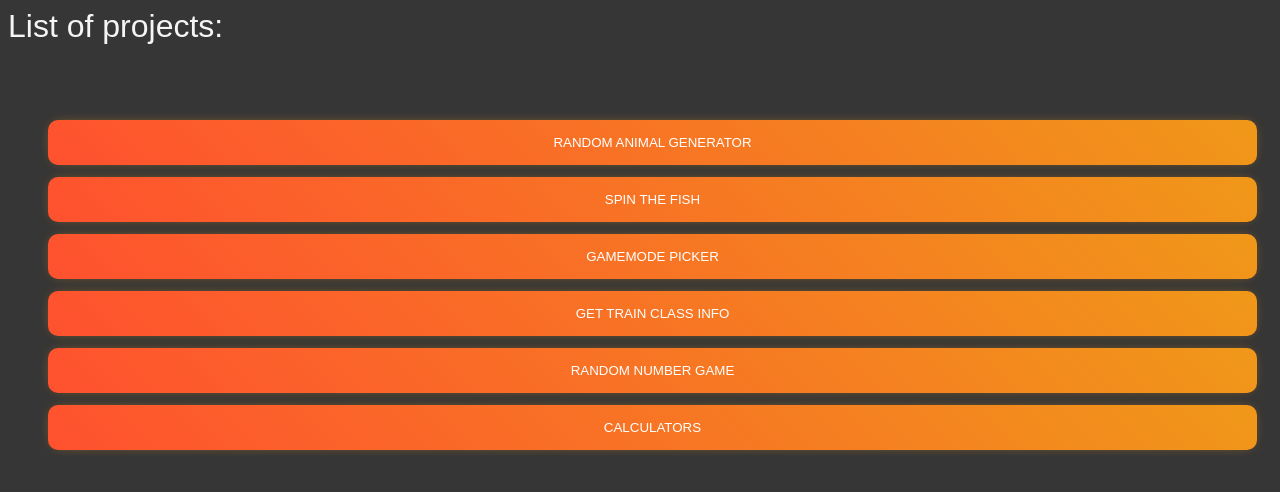
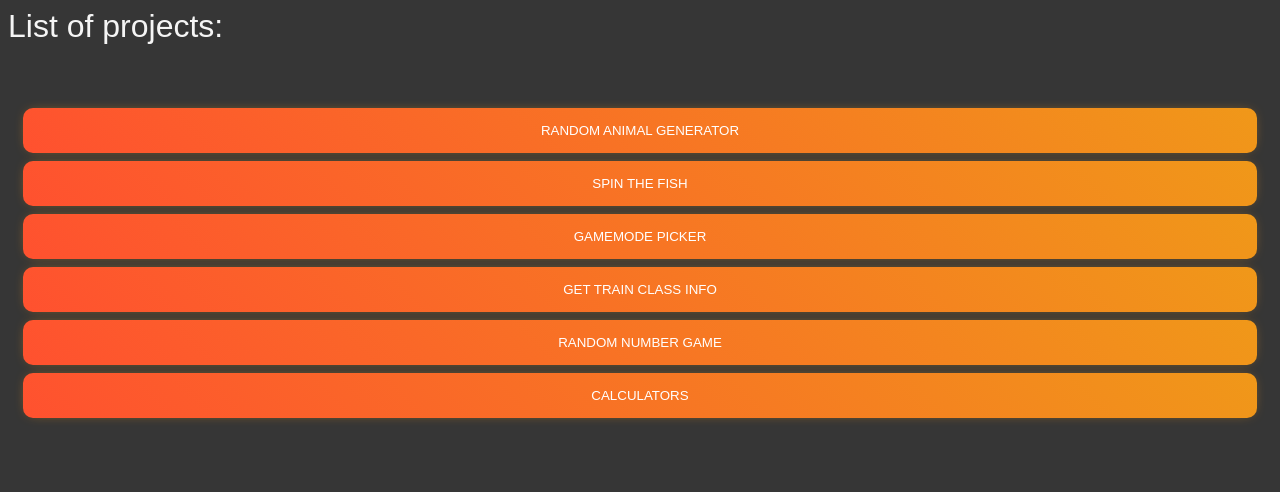
Before and after one commit to runes121/runes121.github.io, a plain HTML site: page index.html in a window 1280 px wide. Drawn offline with Linux system fonts and the light colour scheme.

Commit message:
Fix styling

```diff
--- a/styles.css
+++ b/styles.css
@@ -16,6 +16,11 @@ body {
         opacity: 1;
         transform: translateY(0);
     }
+}
+
+.button-list {
+    padding: 0;
+    margin-left: 15px;
 }
 
 .button-list li {
@@ -48,8 +53,7 @@ body {
 }
 
 button {
-    margin: 12px;
-    margin-left: 0px;
+    margin-bottom: 8px;
     padding: 15px 30px;
     width: 100%;
     text-align: center;
```
